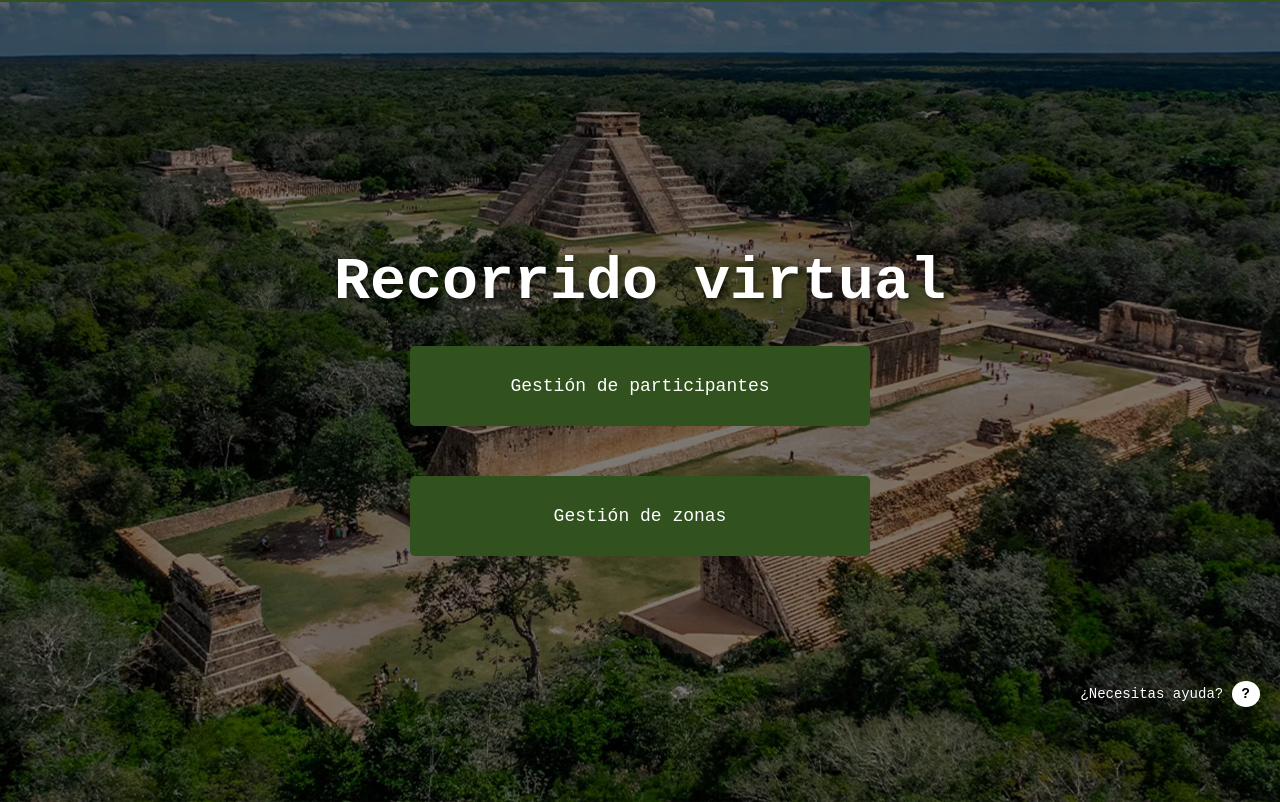
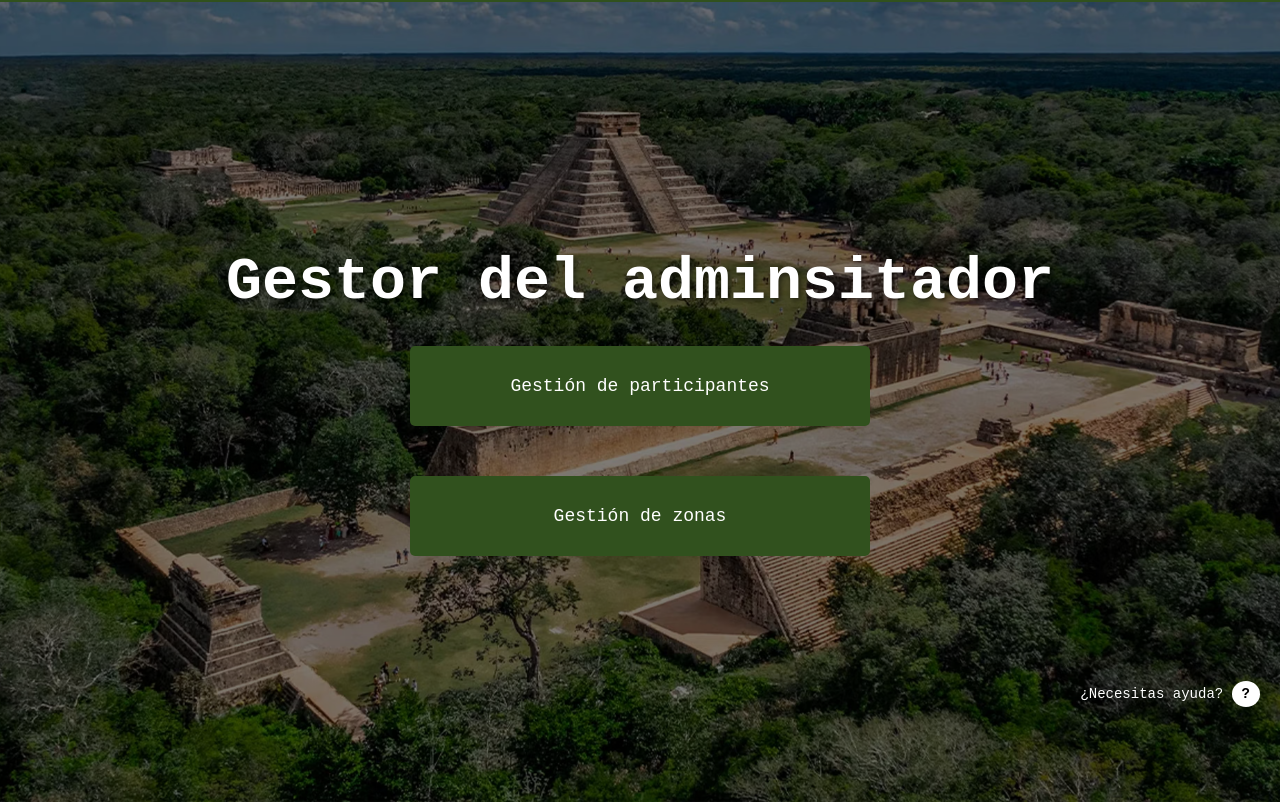
Before and after one commit to RodEsB/Chichen-Itza-Web-App, a plain HTML site: page P1_Web/HTML/Home_admin.html in a window 1280 px wide. Shown: the part 78-880 px from the top of the page. Drawn offline with Linux system fonts and the light colour scheme.

Commit message:
Administrador

```diff
--- a/P1_Web/HTML/Home_admin.html
+++ b/P1_Web/HTML/Home_admin.html
@@ -22,7 +22,7 @@
         </nav>
     </header>
     <div class="hero">
-        <h1>Recorrido virtual</h1>
+        <h1>Gestor del adminsitador</h1>
         <div class="buttons">
             <button class="btn" onclick="location.href='Avatar.html'">Gestión de participantes</button>
             <button class="btn" onclick="location.href='Zonas.html'">Gestión de zonas</button>
```
